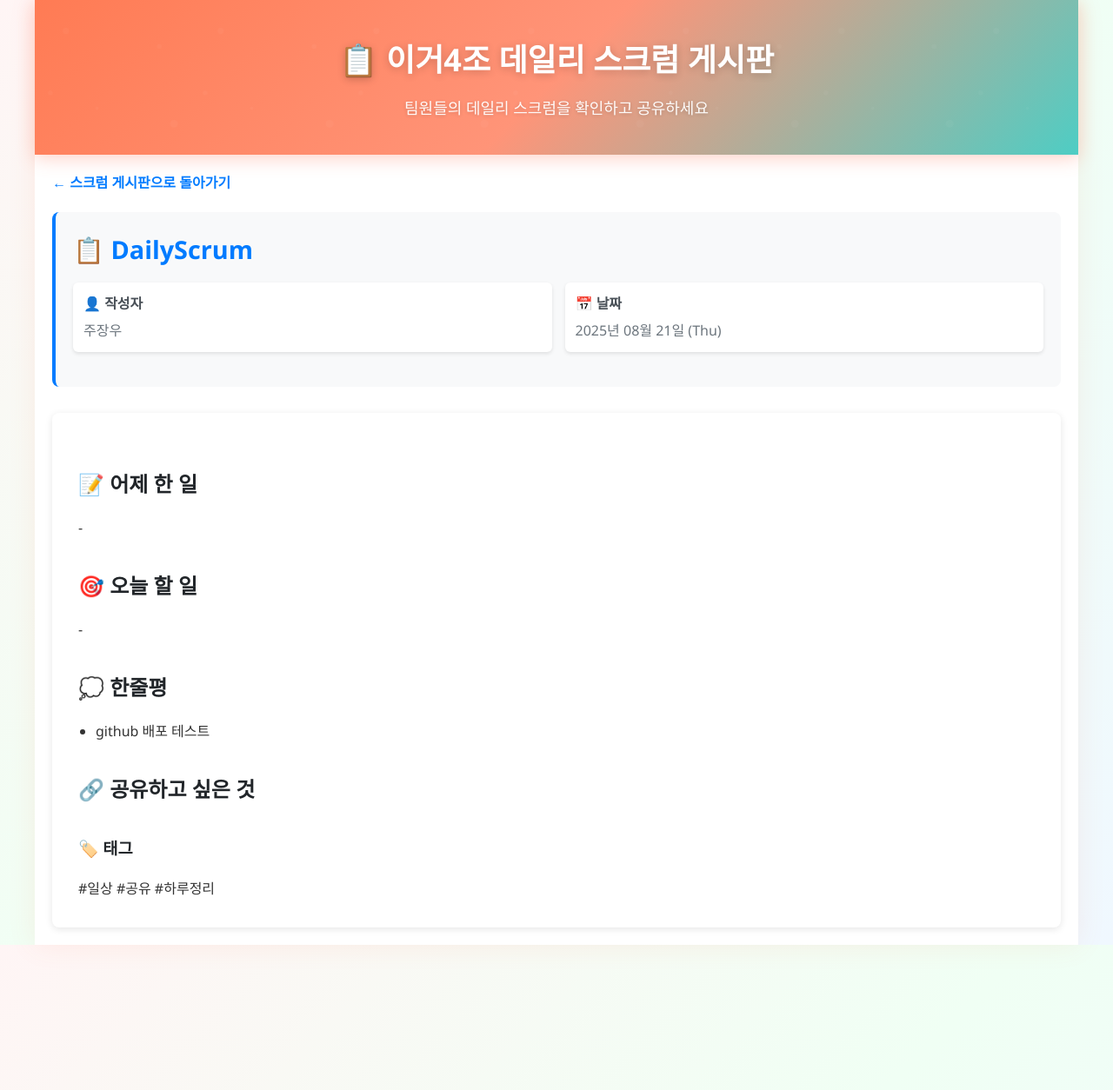
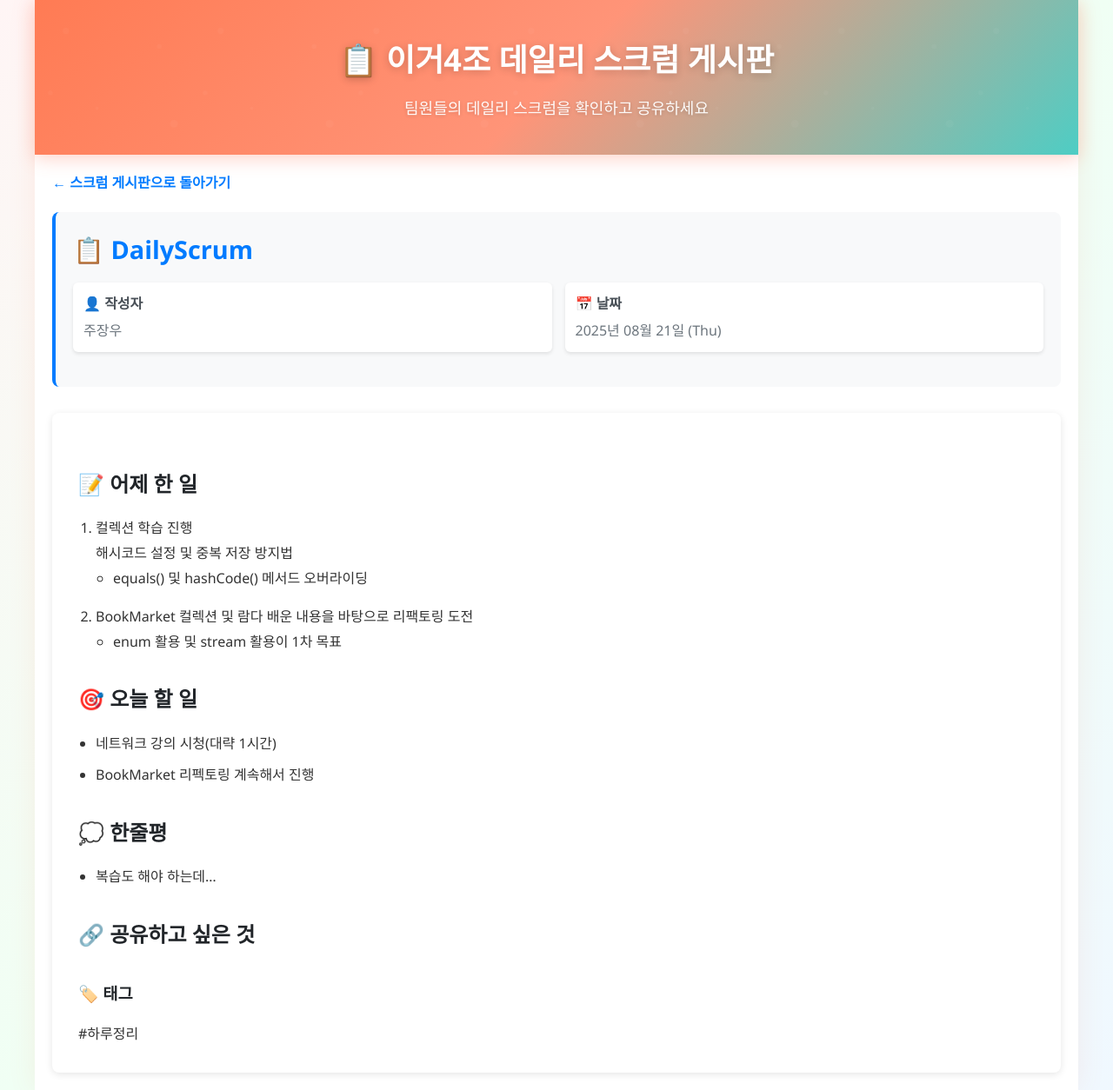
Before and after one commit to fbwogur121/DailyScrum-SSG, a Jekyll site: the page built from _posts/August, 2025/2025-08-21/2025-08-21-주장우-DailyScrum.md, in a window 1280 px wide. Shown: the whole page at 87% size. Built offline with Jekyll 4.4.1, drawn with Linux system fonts in a browser that asks for light colours.

Commit message:
Joo first scrum commit

```diff
--- a/_posts/August, 2025/2025-08-21/2025-08-21-주장우-DailyScrum.md
+++ b/_posts/August, 2025/2025-08-21/2025-08-21-주장우-DailyScrum.md
@@ -8,18 +8,27 @@ categories: [scrum]
 
 ## 📝 어제 한 일
 
--
+1. 컬렉션 학습 진행
+
+    해시코드 설정 및 중복 저장 방지법
+   - equals() 및 hashCode() 메서드 오버라이딩
+
+
+2. BookMarket 컬렉션 및 람다 배운 내용을 바탕으로 리팩토링 도전
+
+    - enum 활용 및 stream 활용이 1차 목표
 
 ## 🎯 오늘 할 일
 
--
+- 네트워크 강의 시청(대략 1시간)
+- BookMarket 리펙토링 계속해서 진행
 
 ## 💭 한줄평
 
-- github 배포 테스트
+- 복습도 해야 하는데...
 
 ## 🔗 공유하고 싶은 것
 
 ### 🏷️ 태그
 
-#일상 #공유 #하루정리
+#하루정리
```
